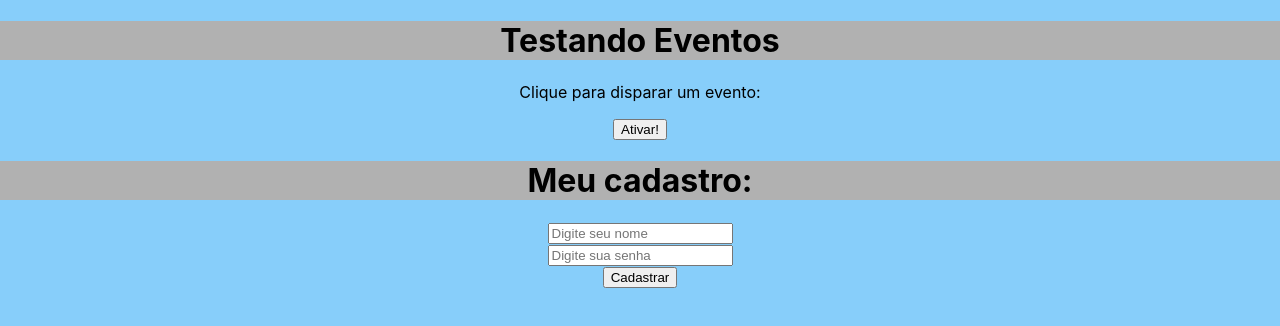
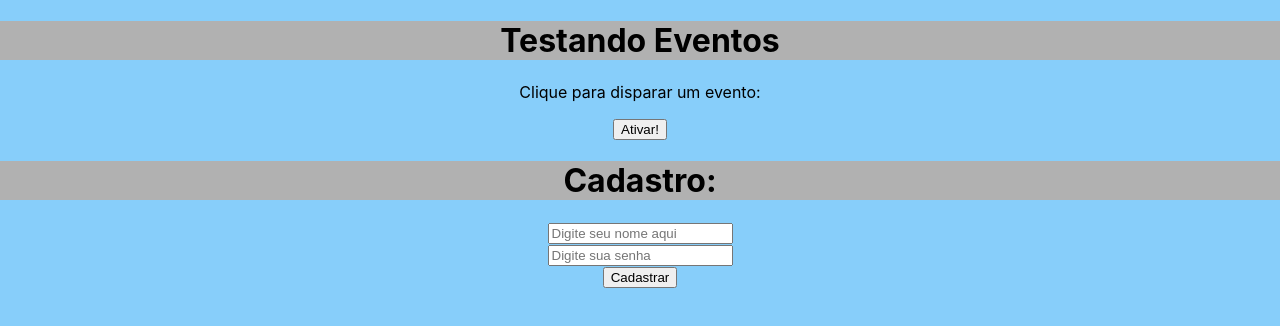
Before and after one commit to screm1n/curso-react, a React (Create React App) app in the folder meu-projeto/: page / in a window 1280 px wide. Shown: the top 326 px of the page. Built offline with nearby package versions, Linux system fonts and the light colour scheme.

Commit message:
ajeitando o formulário

```diff
--- a/meu-projeto/src/components/Form.js
+++ b/meu-projeto/src/components/Form.js
@@ -4,7 +4,7 @@ function Form() {
 
     function cadastrarUsuario(e) {
         e.preventDefault()
-        console.log(`Cadastrou o usuário ${name} com a senha: ${password}.`)
+        console.log(`O usuário ${name} foi cadastrado com a senha: ${password}.`)
     }
 
     const [name, setName] = useState()
@@ -12,7 +12,7 @@ function Form() {
 
     return (
         <div>
-            <h1>Meu cadastro:</h1>
+            <h1>Cadastro:</h1>
             <form onSubmit={cadastrarUsuario}>
                 <div>
                     <label htmlFor="name"></label>
@@ -20,7 +20,7 @@ function Form() {
                         type="text"
                         id="name"
                         name="name"
-                        placeholder="Digite seu nome"
+                        placeholder="Digite seu nome aqui"
                         onChange={(e) => setPassword(e.target.value)}
                     />
                 </div>
```
